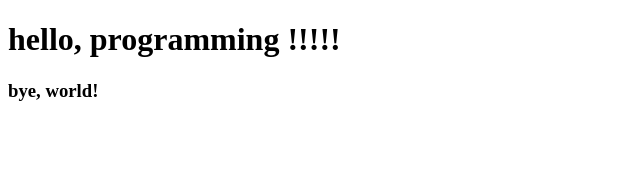
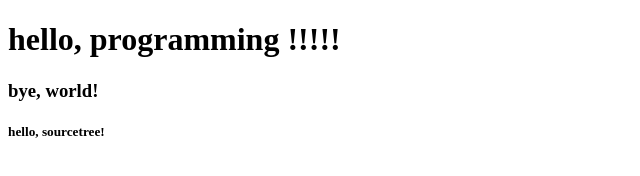
Before and after one commit to bori-m/lesson_basic, a plain HTML site: page week1/day1/index.html in a window 1280 px wide. Shown: the full height of the page, 0-640 px from the left. Drawn offline with Linux system fonts and the light colour scheme.

Commit message:
hello sourcetree

```diff
--- a/week1/day1/index.html
+++ b/week1/day1/index.html
@@ -9,5 +9,6 @@
 <body>
     <h1>hello, programming !!!!!</h1>
     <h3>bye, world!</h3>
+    <h5>hello, sourcetree!</h5>
 </body>
 </html>
```
